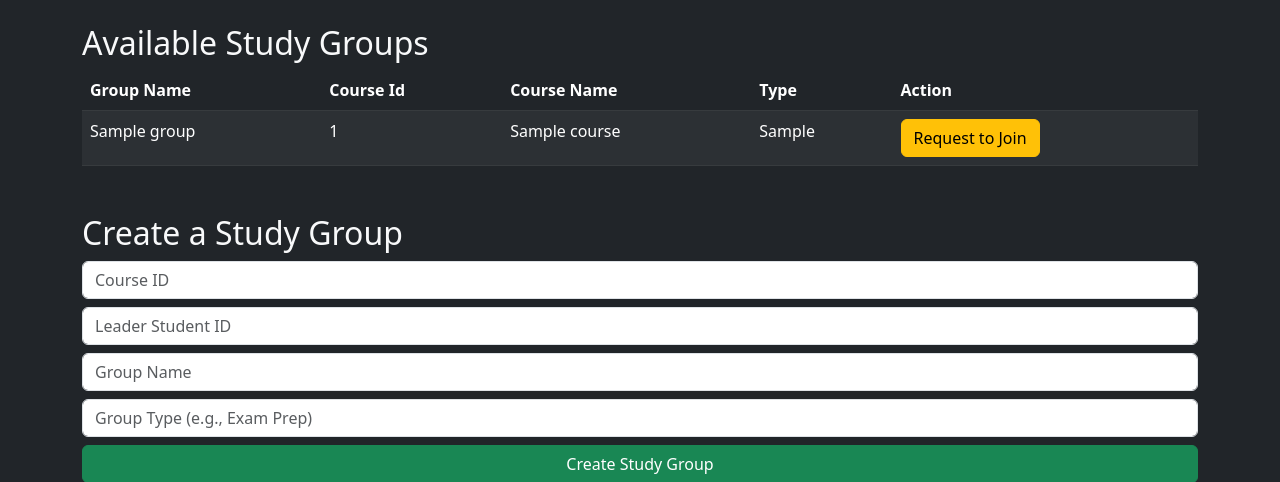
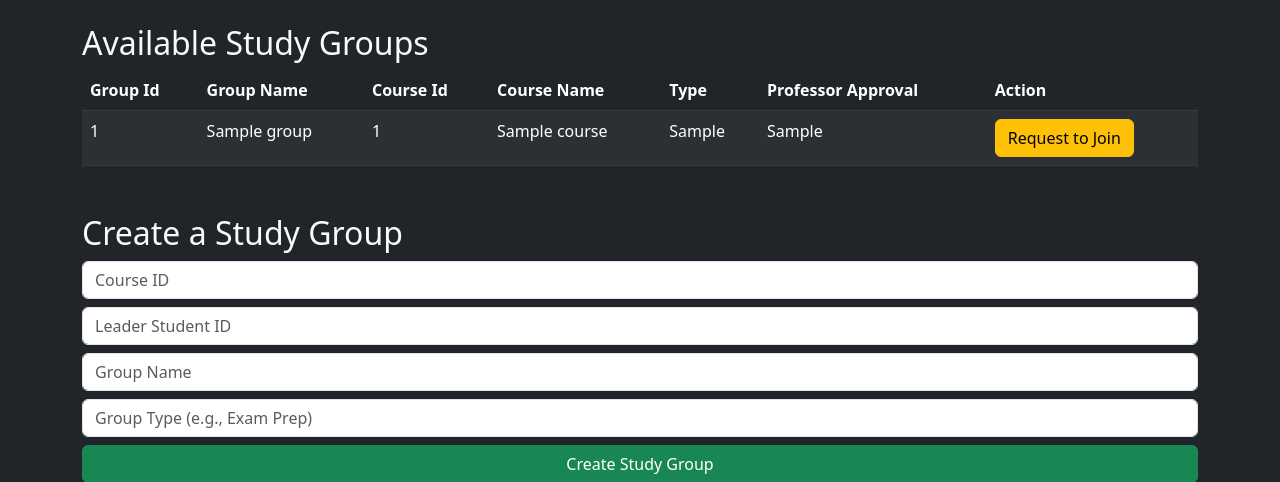
Before and after one commit to han-nwin/study-group-matcher, a PHP site: page /study_group.php in a window 1280 px wide. Shown: the part 56-538 px from the top of the page. Run offline with PHP 8.4, Linux system fonts and the light colour scheme; tables that the repository leaves empty or names only in its code hold one stand-in row (values such as "Sample post").

Commit message:
study group page

```diff
--- a/study_group.php
+++ b/study_group.php
@@ -48,7 +48,8 @@ if ($_SERVER["REQUEST_METHOD"] == "POST") {
     }
 }
 
-$result = $conn->query("SELECT study_groups.GroupId, study_groups.CourseId, study_groups.GroupName, study_groups.GroupType, courses.Name AS CourseName FROM study_groups JOIN courses ON study_groups.CourseId = courses.CourseID");
+$result = $conn->query("SELECT study_groups.GroupId, study_groups.CourseId, study_groups.GroupName, study_groups.GroupType, study_groups.ProfessorApproval, courses.Name
+AS CourseName FROM study_groups JOIN courses ON study_groups.CourseId = courses.CourseID");
 ?>
 
 <!DOCTYPE html>
@@ -92,20 +93,24 @@ $result = $conn->query("SELECT study_groups.GroupId, study_groups.CourseId, stud
         <table class="table table-dark table-striped">
             <thead>
                 <tr>
+                    <th>Group Id</th>
                     <th>Group Name</th>
                     <th>Course Id</th>
                     <th>Course Name</th>
                     <th>Type</th>
+                    <th>Professor Approval</th>
                     <th>Action</th>
                 </tr>
             </thead>
             <tbody>
                 <?php while ($row = $result->fetch_assoc()): ?>
                     <tr>
+                        <td><?= htmlspecialchars($row["GroupId"]) ?></td>
                         <td><?= htmlspecialchars($row["GroupName"]) ?></td>
                         <td><?= htmlspecialchars($row["CourseId"]) ?></td>
                         <td><?= htmlspecialchars($row["CourseName"]) ?></td>
                         <td><?= htmlspecialchars($row["GroupType"]) ?></td>
+                        <td><?= htmlspecialchars($row["ProfessorApproval"]) ?></td>
                         <td><button class="btn btn-warning" onclick="openJoinModal(<?= $row['GroupId'] ?>, '<?= $row['CourseId'] ?>')">Request to Join</button></td>
                     </tr>
                 <?php endwhile; ?>
```
Also changed, not shown: register.php (added).
